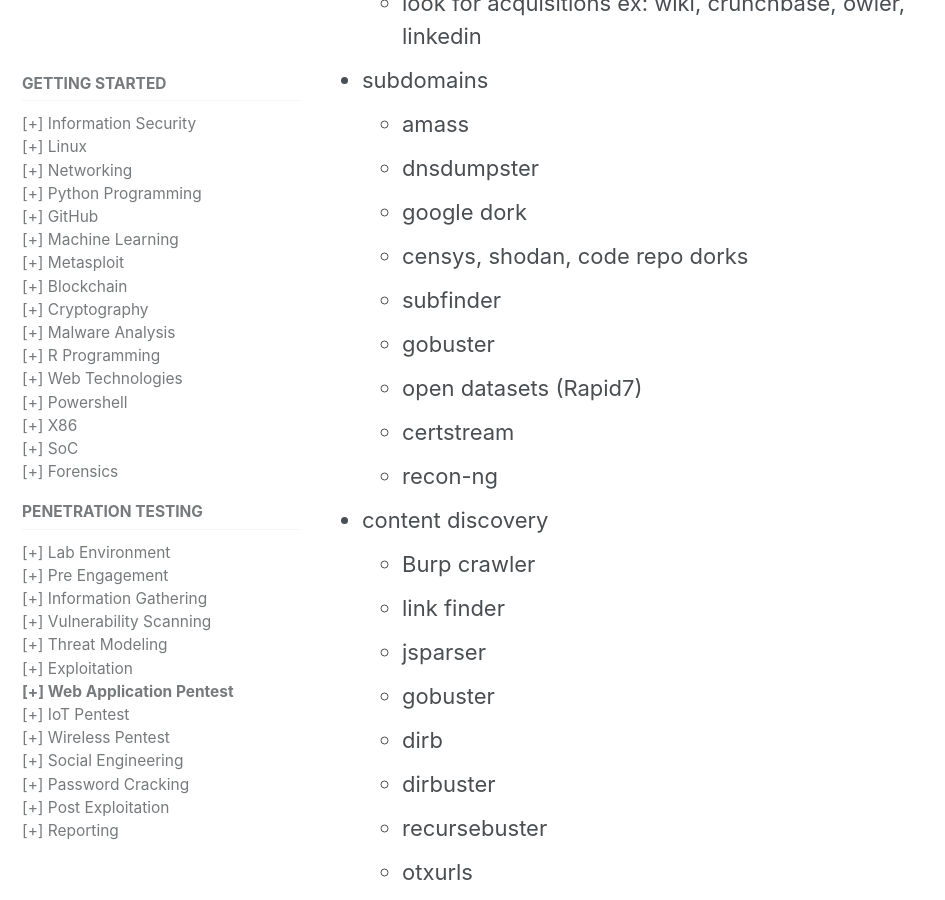
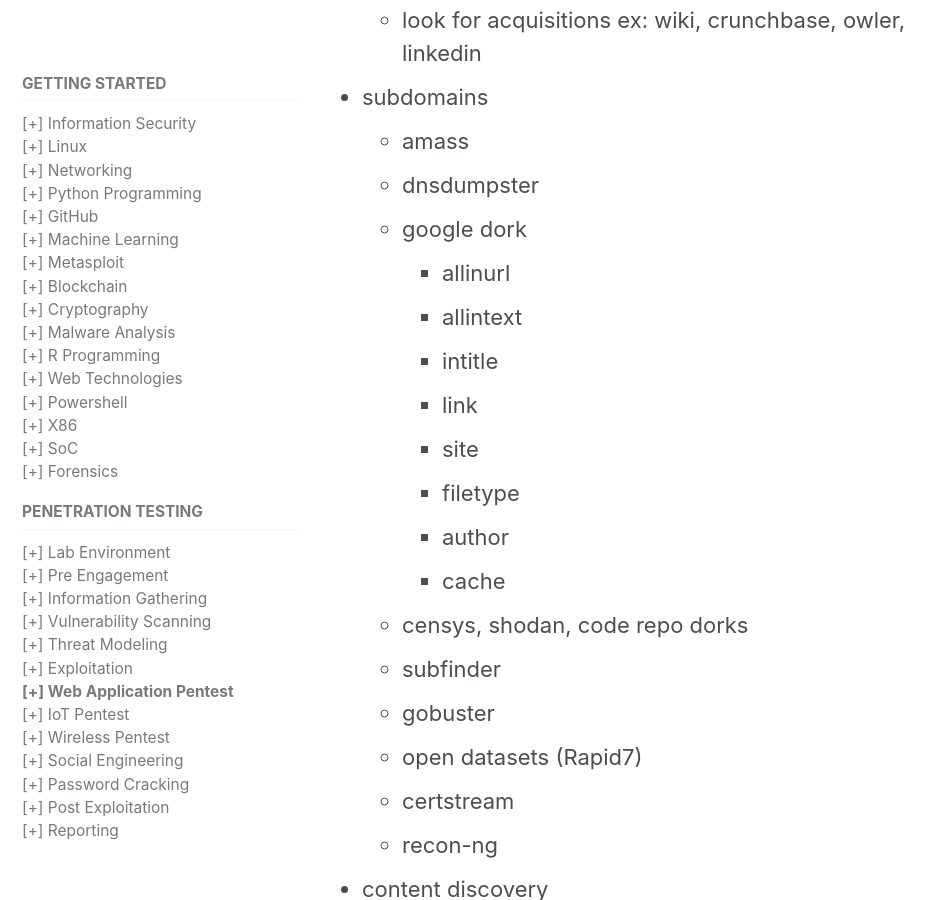
Before and after one commit to mohareti/cyberlab, a Jekyll site: the page built from _pentest/06_web-pentest.md, in a window 1280 px wide and 900 px high, scrolled down 1469 px. Shown: the whole window, without its empty margins (0-945 px from the left). Built offline with Jekyll 4.4.1, drawn with Linux system fonts in a browser that asks for light colours; cached includes are drawn as plain includes; nearby versions of some CDN libraries.

Commit message:
Update 06_web-pentest.md

```diff
--- a/_pentest/06_web-pentest.md
+++ b/_pentest/06_web-pentest.md
@@ -6,6 +6,7 @@ toc: true
 #### Protocols
 - HTTP
 - HTTPS
+
 - Request Methods
   - post:
   - Get:
@@ -47,6 +48,14 @@ toc: true
   - amass
   - dnsdumpster
   - google dork
+    - allinurl
+    - allintext
+    - intitle
+    - link
+    - site
+    - filetype
+    - author
+    - cache
   - censys, shodan, code repo dorks
   - subfinder
   - gobuster
```
